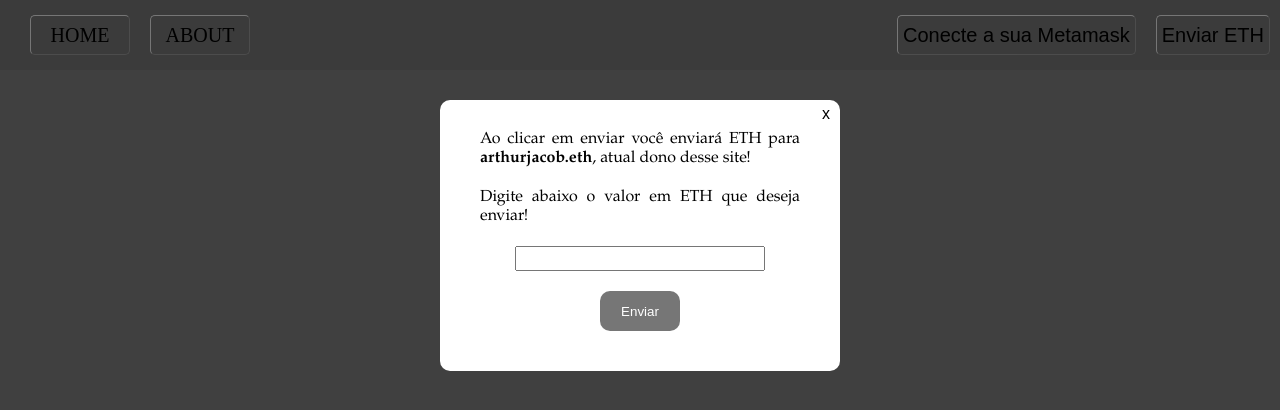
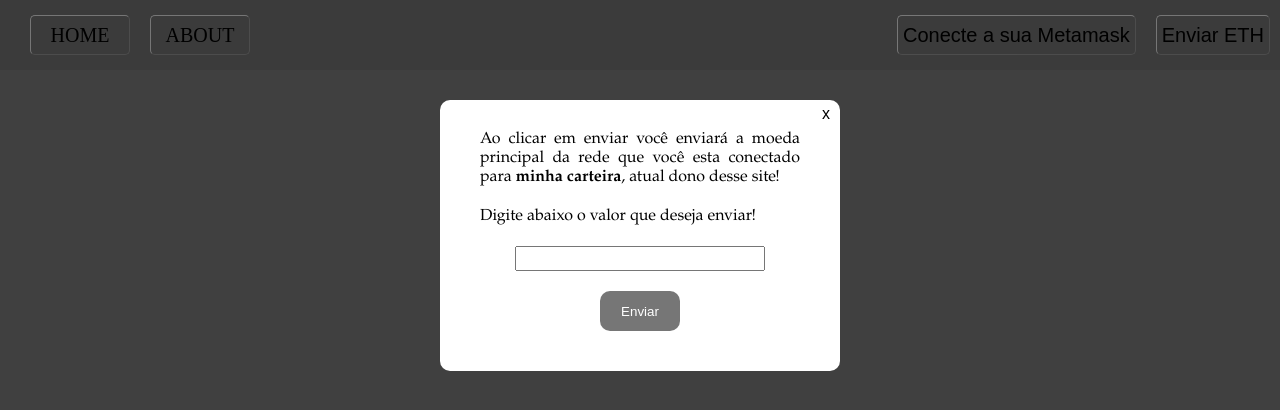
Before and after one commit to arthurjd/portifolio, a plain HTML site: page index.html in a window 1280 px wide. Both pictures are taken after a click on the button "Enviar ETH". Drawn offline with Linux system fonts and the light colour scheme.

```diff
--- a/index.html
+++ b/index.html
@@ -16,13 +16,13 @@
             <div class="popup">
                 <div class="popup-close">x</div>
                 <div class="popup-conteudo">
-                <p class="paragrafo">Ao clicar em enviar você enviará ETH para <strong>arthurjacob.eth</strong>, atual dono desse site!</p>
-                <p class="paragrafo">Digite abaixo o valor em ETH que deseja enviar!</p>
+                    <p class="paragrafo">Ao clicar em enviar você enviará a moeda principal da rede que você esta conectado para <strong>minha carteira</strong>, atual dono desse site!</p>
+                    <p class="paragrafo">Digite abaixo o valor que deseja enviar!</p>
                     <input id="value-eth" type="number">
                     <button id="botao-send">Enviar</button>
-                    </div>
-                </div>
-            </div>
+                </div> <!--popup-conteudo-->
+            </div> <!--popup-->
+        </div> <!--popup-fundoescuro-->
 
         <div class="nav">
             <a class="navitem" href="index.html">HOME</a>
@@ -33,8 +33,6 @@
             <button id="enviarcripto">Enviar ETH</button>
         </div> <!--nav2-->
 
-
-
     </header>
     <script src="/index.js"></script>
 </body>
```
Also changed, not shown: page-about/About.html (+2 -2 lines). Lines whose indentation alone changed are shown as unchanged.
